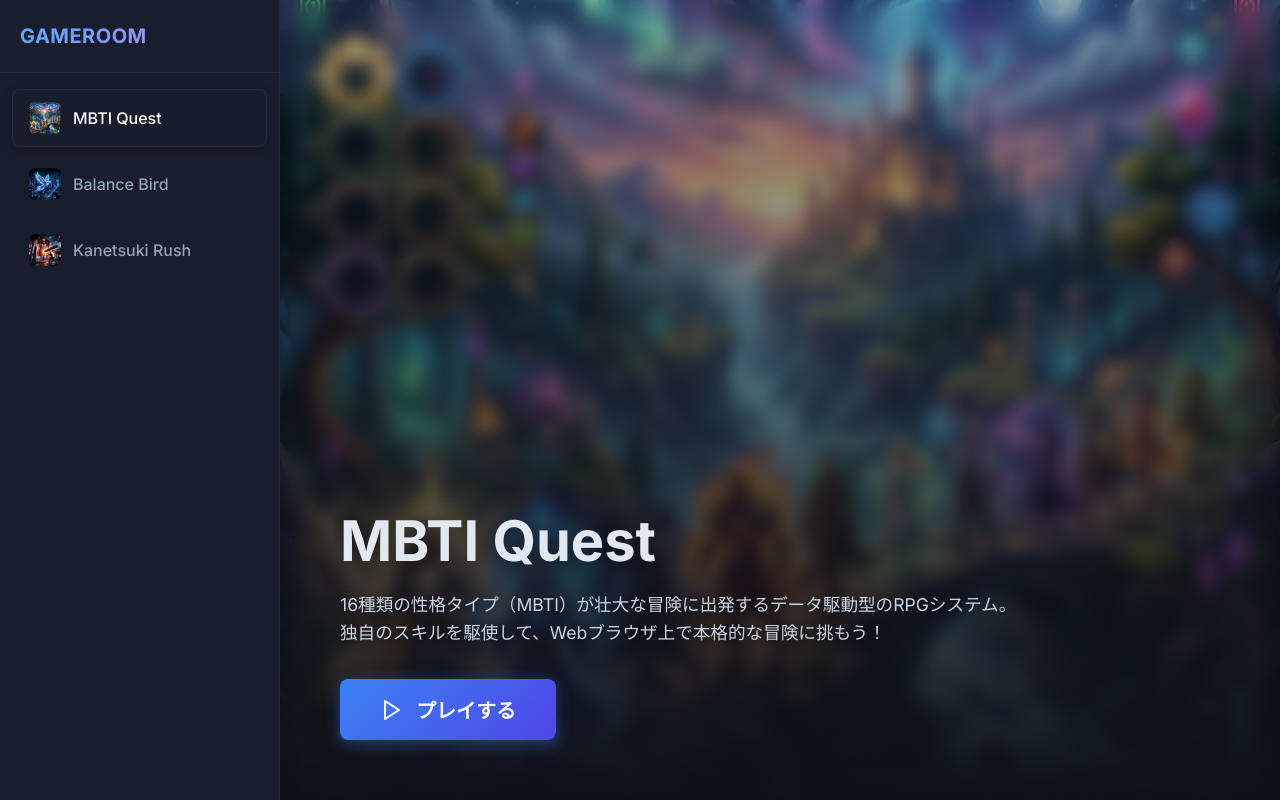
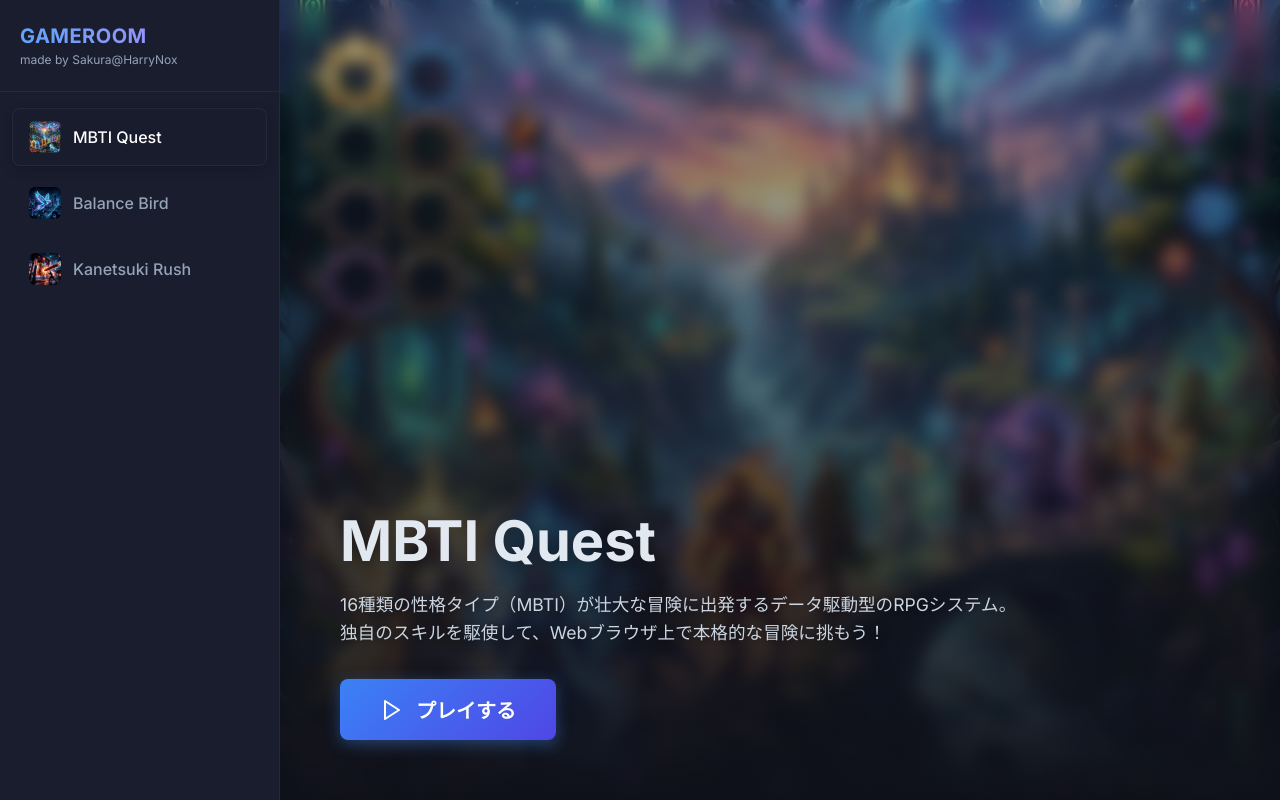
Before and after one commit to HarryNox/Sakura-HarryNox_GAMEROOM, a React (Vite) app: page / in a window 1280 px wide. Built offline with nearby package versions, Linux system fonts and the light colour scheme.

Commit message:
Add made by Sakura@HarryNox to UI and update submodules

```diff
--- a/src/App.jsx
+++ b/src/App.jsx
@@ -55,6 +55,7 @@ function App() {
       <div className="sidebar">
         <div className="sidebar-header">
           <h1>GAMEROOM</h1>
+          <div style={{ fontSize: '0.75rem', color: 'var(--text-muted)', marginTop: '4px' }}>made by Sakura@HarryNox</div>
         </div>
         <div className="game-list">
           {gamesData.map(game => (
```
